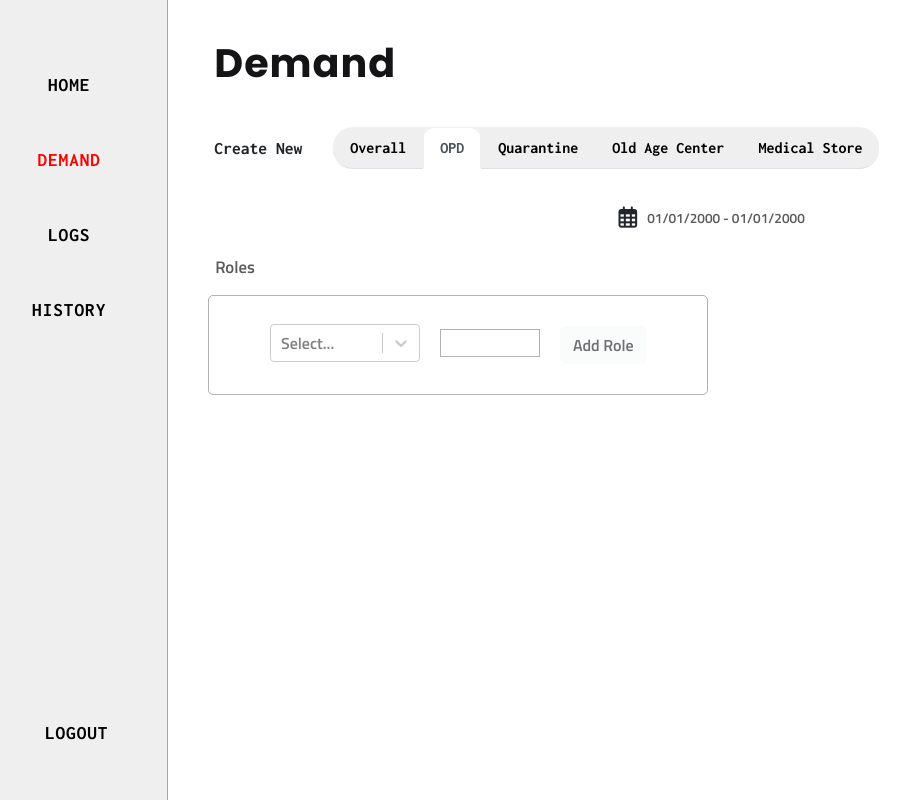
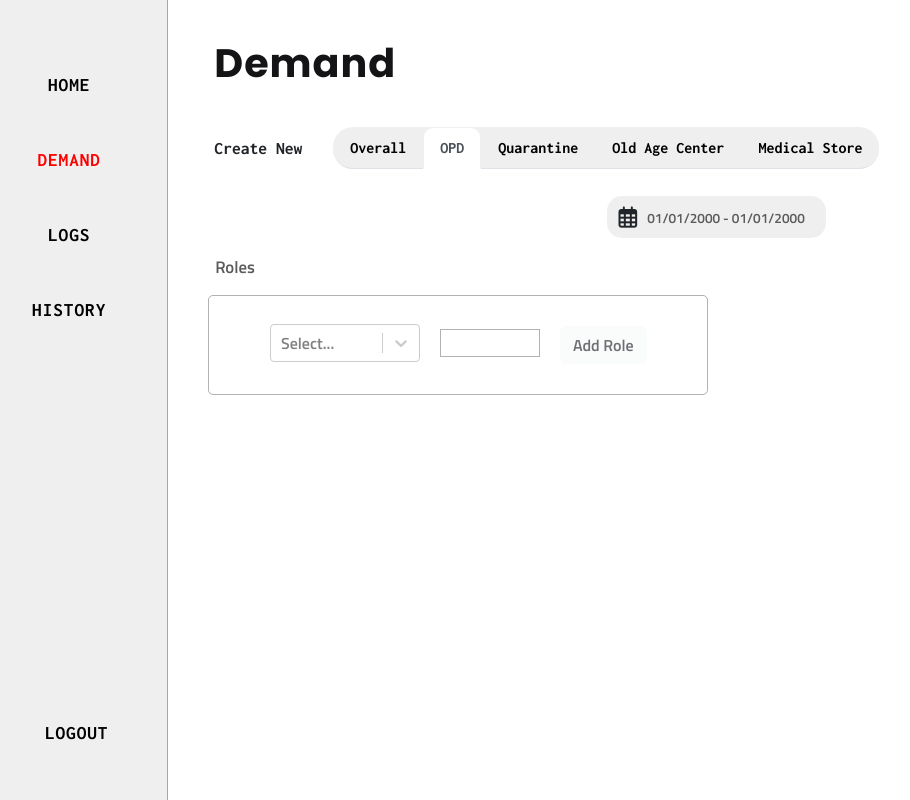
Before and after one commit to combatcovid19kgp/PPE_rationalizer_frontend, a React (Create React App) app: page /demand in a window 1280 px wide. Both pictures are taken after a click on the tab "OPD". Shown: the whole page, without its empty margins (14-924 px from the left). Built offline with nearby package versions, Linux system fonts and the light colour scheme.

Commit message:
added date viewer

```diff
--- a/src/component/demand/OPD/opd.css
+++ b/src/component/demand/OPD/opd.css
@@ -31,3 +31,10 @@
     font-size: 0.85em;
     font-weight: 600;
 }
+
+.date-main{
+    padding: 0.7em;
+    border: #5B5B5B;
+    border-radius: 15px;
+    background: #E1E1E187;
+}
--- a/src/component/demand/OPD/opd.jsx
+++ b/src/component/demand/OPD/opd.jsx
@@ -1,15 +1,16 @@
 import React, { Component } from 'react';
 import './opd.css'
 import Role from "../Role/role";
-import calendar from '../../assets/images/calendar.png'
 
 class Opd extends Component{
     render() {
         return(
             <React.Fragment>
                 <div className='date-viewer'>
-                    <i className="far fa-calendar fa-lg"/>
-                    <span className='date'>01/01/2000 - 01/01/2000</span>
+                    <span className='date-main'>
+                        <i className="far fa-calendar fa-lg"/>
+                        <span className='date'>01/01/2000 - 01/01/2000</span>
+                    </span>
                 </div>
                 <div className='main1'>
                     <div className='sub_header'>
```
